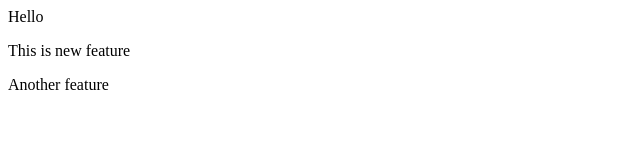
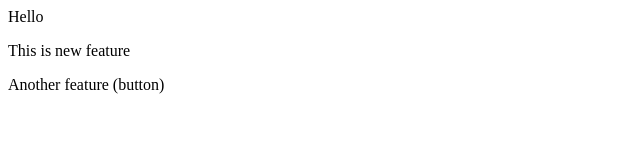
Before and after one commit to Sanya-Patel/LocalRepo2, a plain HTML site: page index.html in a window 1280 px wide. Shown: the full height of the page, 0-640 px from the left. Drawn offline with Linux system fonts and the light colour scheme.

```diff
--- a/index.html
+++ b/index.html
@@ -2,4 +2,4 @@
     Hello
 </p>
 <p>This is new feature</p>
-<p>Another feature</p>
+<p>Another feature (button)</p>
```
